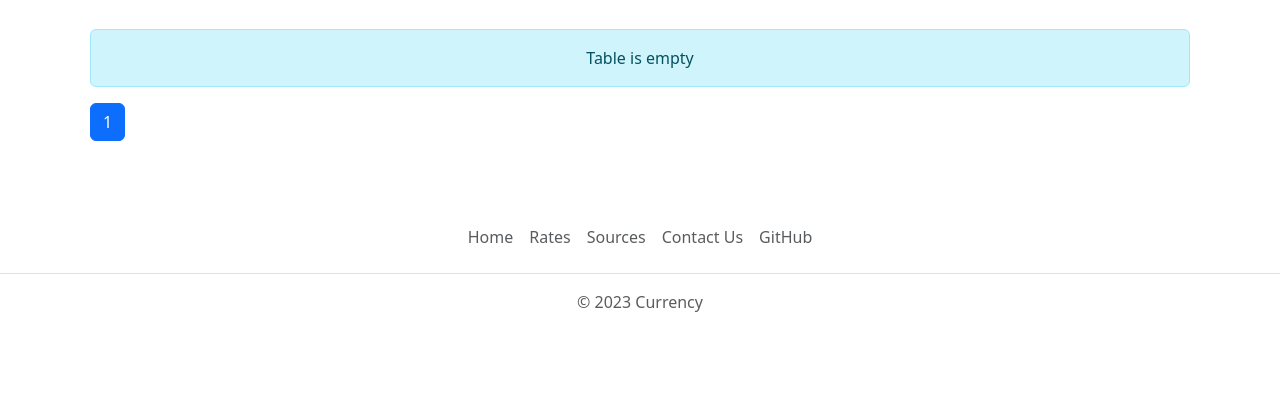
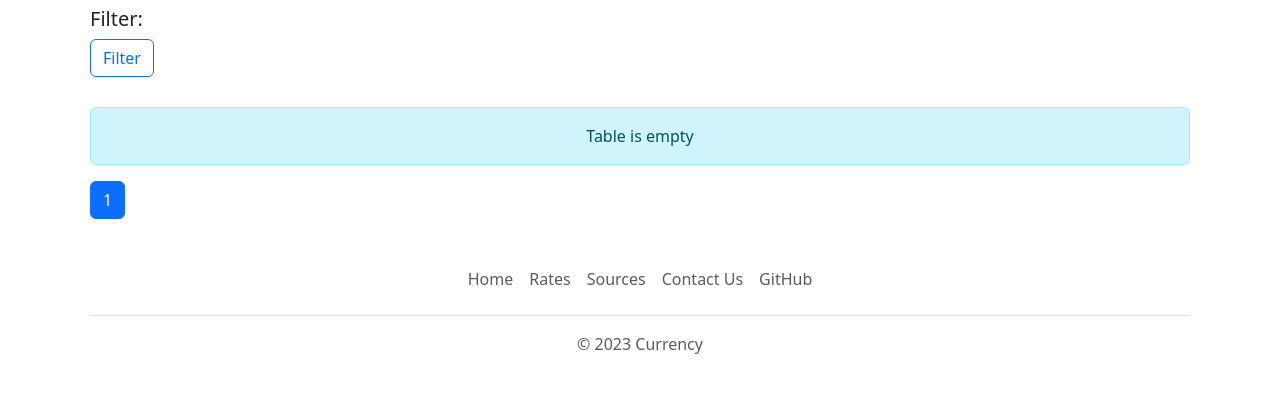
Before and after one commit to nkstlrv/Currency, a Django app: page /requestresponcelogs/list/ in a window 1280 px wide. Shown: the part 123-516 px from the top of the page. Run offline with Django 4.2, Linux system fonts and the light colour scheme; data comes from the database, SQL or seed files in the repository; some libraries are stand-ins or nearby versions.

Commit message:
LoggingListView filtering

```diff
--- a/app/currency/filters.py
+++ b/app/currency/filters.py
@@ -18,3 +18,9 @@ class ContactUsFilter(django_filters.FilterSet):
     class Meta:
         model = ContactUs
         fields = ("email_from", "subject")
+
+
+class LoggingFilter(django_filters.FilterSet):
+    class Meta:
+        model = RequestResponseLog
+        fields = ("method", "status_code", "time")
--- a/app/currency/templates/currency/middlewarelogs.html
+++ b/app/currency/templates/currency/middlewarelogs.html
@@ -1,6 +1,7 @@
 {% extends 'currency/base.html' %}
 
 {% load static %}
+{% load crispy_forms_tags %}
 
 {% block css %}
     <link rel="stylesheet" href="{% static 'currency/css/table.css' %}">
@@ -16,7 +17,18 @@
         <h2>Middleware Logs Table</h2>
     </div>
 
+    <div class="col-12" style="text-align: left">
+        <h5>Filter:</h5>
+            <form method="get">
+                {{ filter.form|crispy }}
+                <button class="btn btn-outline-primary" type="submit">Filter</button>
+            </form>
+
     {% if logs|length > 0 %}
+
+
+
+        </div>
 
         <div class="table-div">
 
--- a/app/currency/views.py
+++ b/app/currency/views.py
@@ -12,7 +12,7 @@ from django.views.generic import (
 from django.contrib.auth.mixins import LoginRequiredMixin
 from .tasks import send_email_contact_us
 from django_filters.views import FilterView
-from .filters import RateFilter, SourceFilter, ContactUsFilter
+from .filters import RateFilter, SourceFilter, ContactUsFilter, LoggingFilter
 
 # import re
 
@@ -158,3 +158,16 @@ class MiddlewareLogListView(ListView, LoginRequiredMixin):
     context_object_name = "logs"
     template_name = "currency/middlewarelogs.html"
     paginate_by = 10
+    filterset_class = LoggingFilter
+
+    def get_context_data(self, *, object_list=None, **kwargs):
+        context = super().get_context_data(object_list=object_list, **kwargs)
+
+        context["filter_params"] = "&".join(
+            f"{key}={value}" for key, value in self.request.GET.items() if key != "page"
+        )
+        # context["filter_params"] = re.sub(
+        #     r"(\?|&)page=(\d*)&*", "", string=self.request.GET.urlencode()
+        # )
+
+        return context
```
